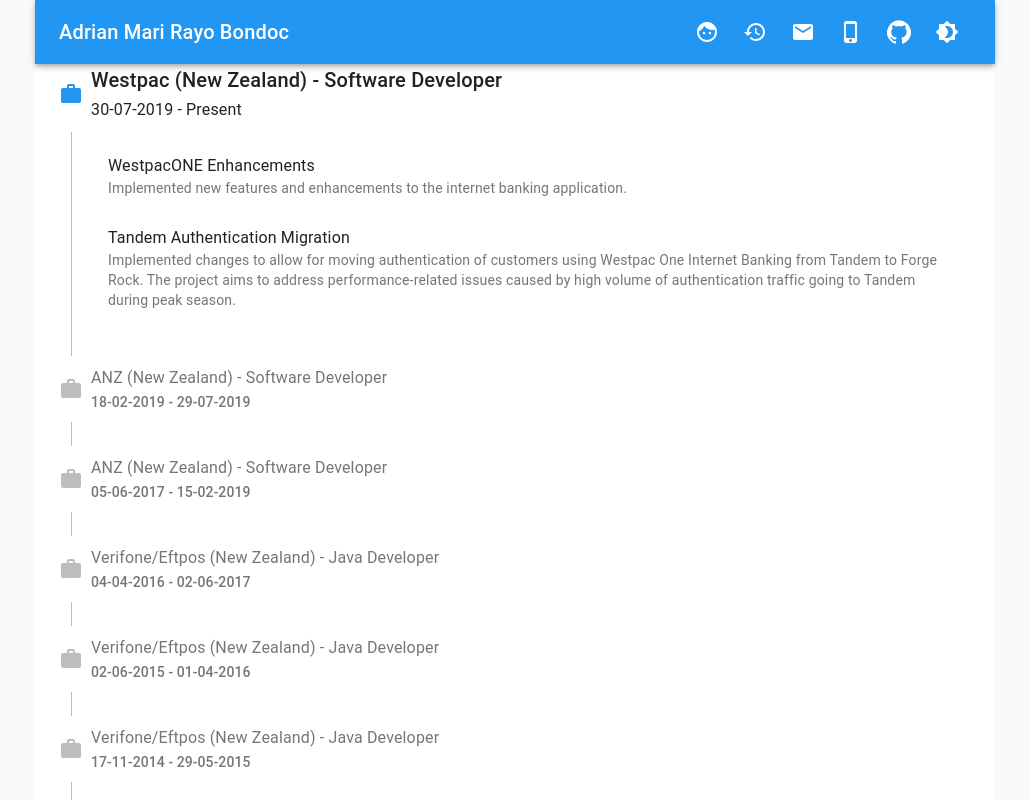
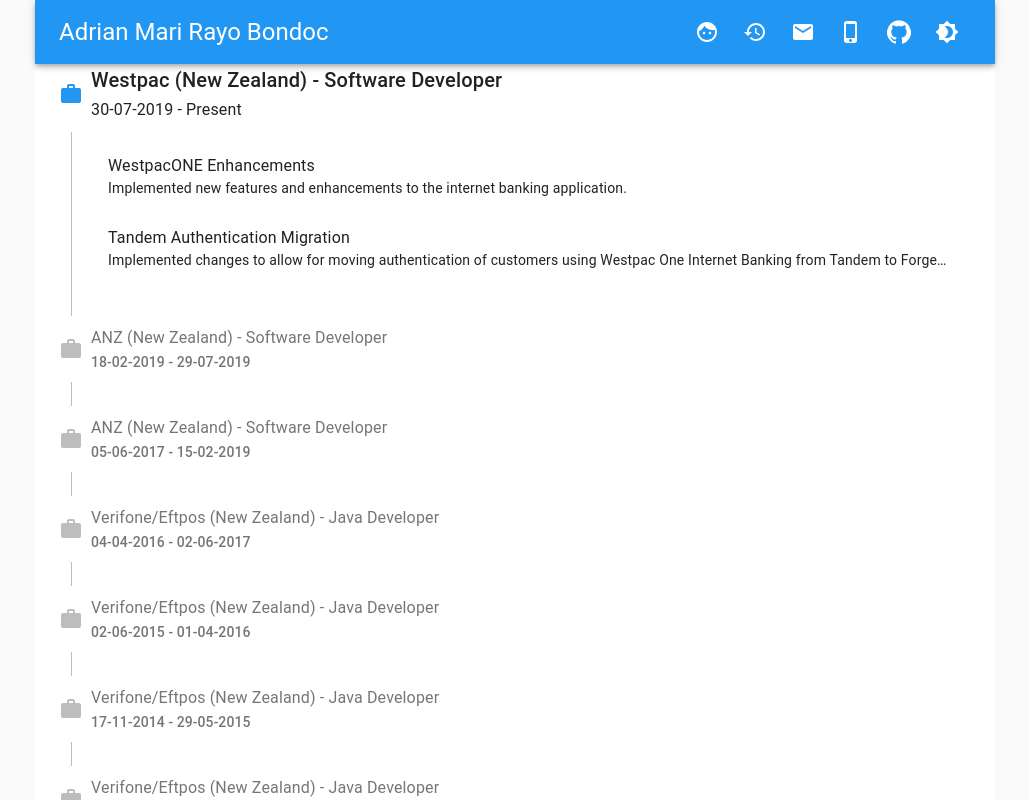
Before and after one commit to chiknrice/cv, a React (Create React App) app: page /timeline in a window 1280 px wide. Shown: the whole page, without its empty margins (125-1154 px from the left). Built offline with nearby package versions, Linux system fonts and the light colour scheme.

Commit message:
adjusted typography variants

```diff
--- a/src/components/Header/index.js
+++ b/src/components/Header/index.js
@@ -63,7 +63,7 @@
             <Menu />
           </IconButton>
         </Hidden>
-        <Typography variant="h6" className={classes.title}>
+        <Typography variant="h5" className={classes.title}>
           {cv.name}
         </Typography>
         <Hidden xsDown>
--- a/src/components/Timeline/index.js
+++ b/src/components/Timeline/index.js
@@ -117,8 +117,11 @@
       <ListItemText
         primary={project.title}
         primaryTypographyProps={{ variant: 'body1' }}
-        secondary={project.description}
-        secondaryTypographyProps={{ variant: 'body2' }}
+        secondary={
+          <Typography variant="body2" noWrap>
+            {project.description}
+          </Typography>
+        }
       />
     </ListItem>
   ));
```
